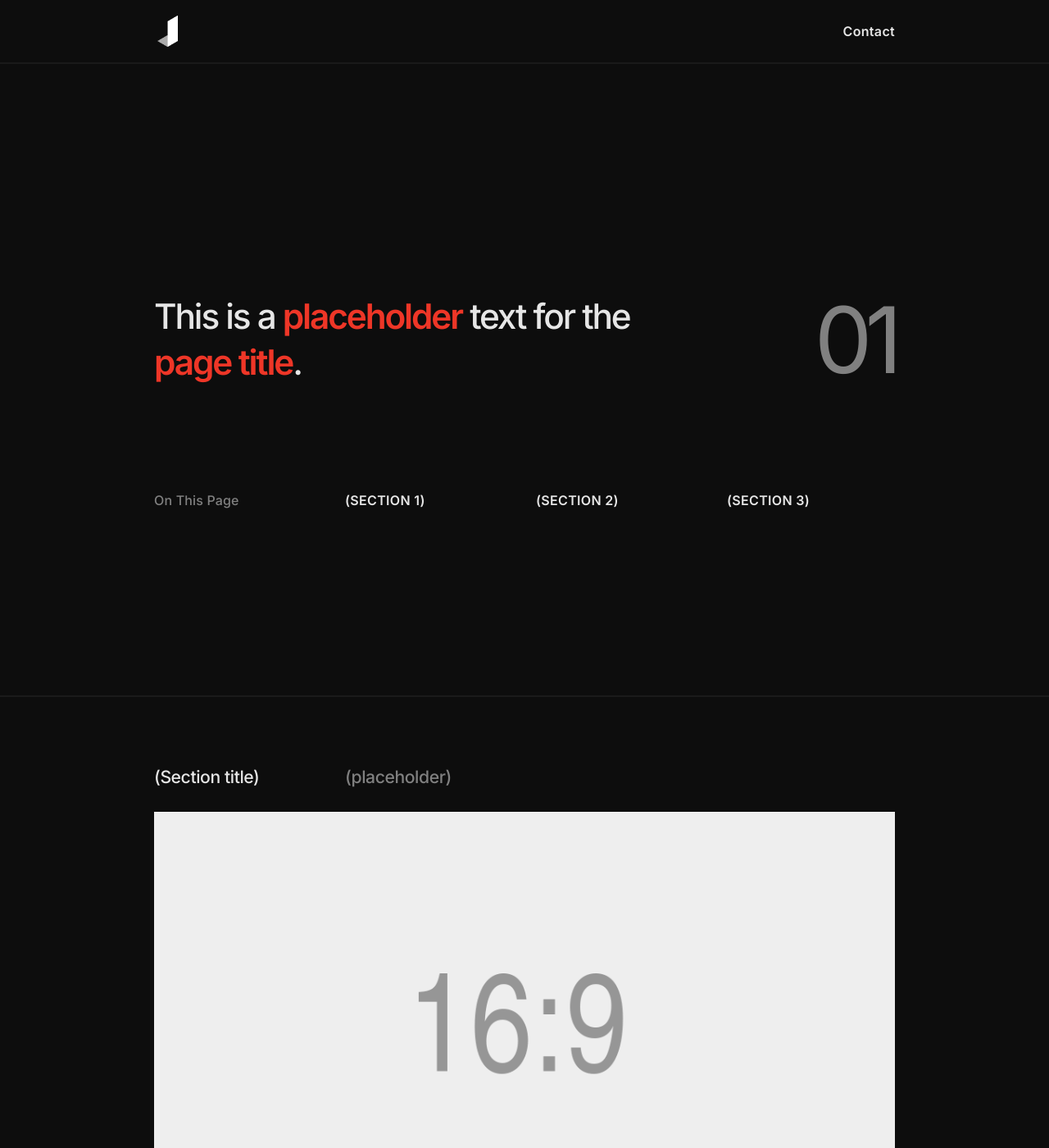
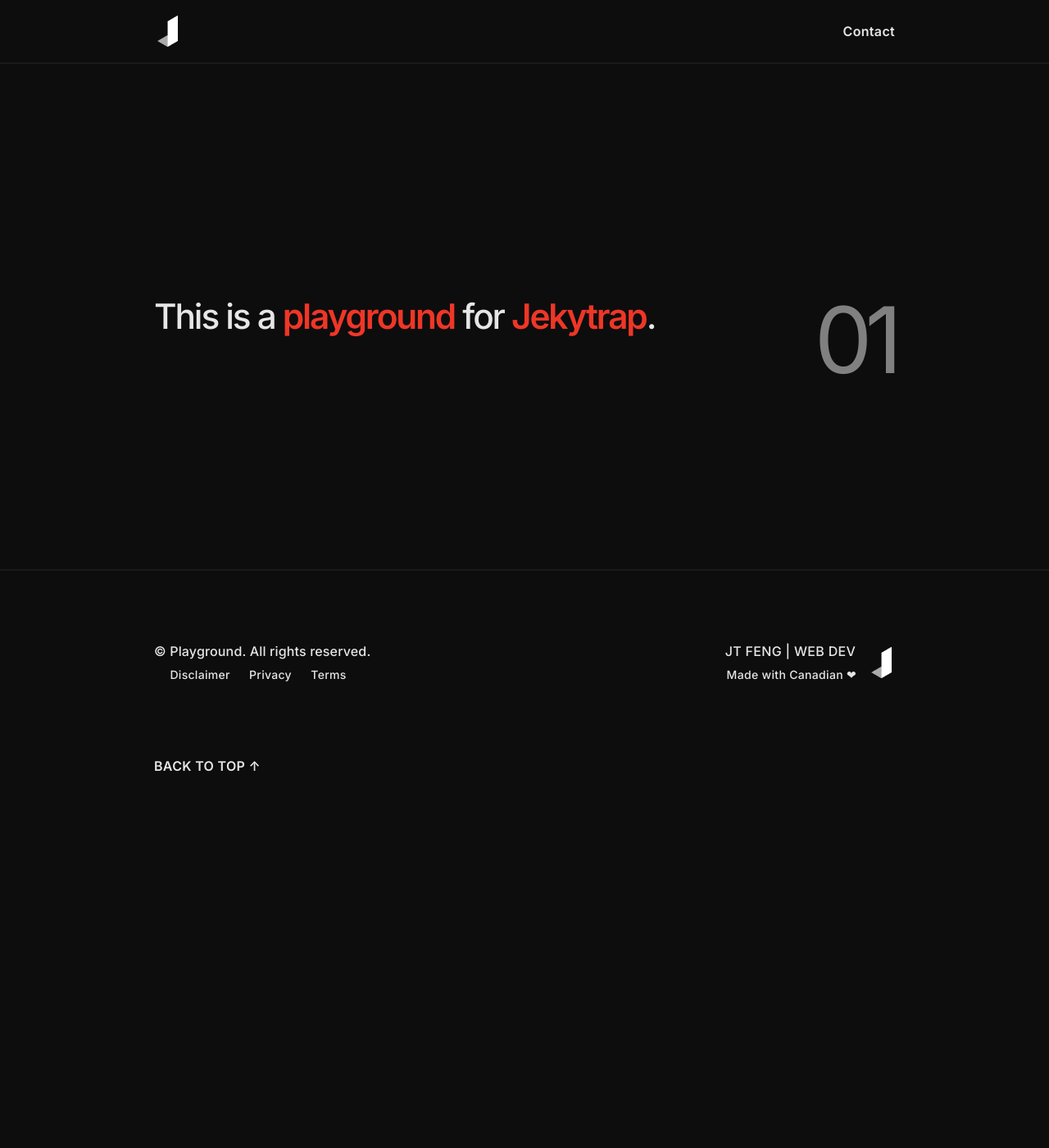
Before and after one commit to jingtianfeng/jekytrap-playground, a Jekyll site: the page built from index.html, in a window 1280 px wide and 1400 px high. Shown: the whole window at 82% size. Built offline with Jekyll 4.4.1, drawn with Linux system fonts in a browser that asks for light colours.

Commit message:
Update index: restart

```diff
--- a/index.html
+++ b/index.html
@@ -4,14 +4,14 @@
 ---
 
 <header class="border-top border-dark"
-        id="index-header">
+        id="home-header">
     <div class="container py-6 py-md-7 py-lg-8">
         <div class="row mt-lg-5">
             <div class="col-3">
                 <h1>
                     This is a
-                    <strong class="text-primary">placeholder</strong>
-                    text for the <strong class="text-primary">page title</strong>.
+                    <strong class="text-primary">playground</strong>
+                    for <strong class="text-primary">Jekytrap</strong>.
                 </h1>
             </div>
             <div class="col-1">
@@ -20,52 +20,5 @@
                 </div>
             </div>
         </div>
-        <div class="row gy-2 mt-4 mt-md-5 mt-lg-7 text-uppercase">
-            <div class="col-4 col-md-1">
-                <div class="text-muted text-capitalize">
-                    On this page
-                </div>
-            </div>
-            <div class="col-4 col-md-1">
-                <a href="#index-1">
-                    (Section 1)
-                </a>
-            </div>
-            <div class="col-4 col-md-1">
-                <a href="#">
-                    (Section 2)
-                </a>
-            </div>
-            <div class="col-4 col-md-1">
-                <a href="#">
-                    (Section 3)
-                </a>
-            </div>
-        </div>
     </div>
 </header>
-<section class="border-top border-dark"
-         id="index-1">
-    <div class="container py-6">
-        <div class="row gy-2">
-            <div class="col-4 col-md-1">
-                <h2>
-                    (Section title)
-                </h2>
-            </div>
-            <div class="col-4 col-md-3">
-                <p class="h2 text-muted">
-                    (placeholder)
-                </p>
-            </div>
-        </div>
-        <div class="row mt-4">
-            <div class="col-4">
-                <img class="img-fluid"
-                     src="{{ '/assets/img/placeholder-16x9.png' | relative_url }}"
-                     alt="(placeholder)"
-                     width="1920" height="1080">
-            </div>
-        </div>
-    </div>
-</section>
```
